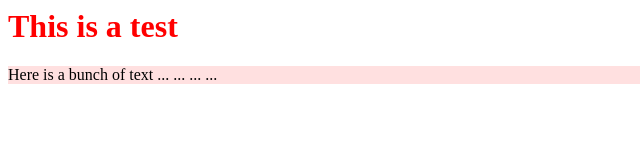
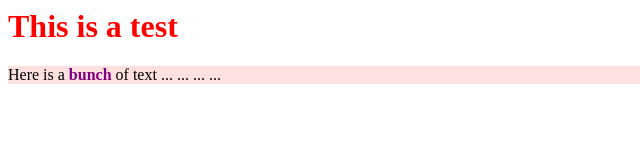
Before and after one commit to bplewe/bplewe.github.io, a plain HTML site: page index.html in a window 1280 px wide. Shown: the full height of the page, 0-640 px from the left. Drawn offline with Linux system fonts and the light colour scheme.

Commit message:
Update index.html

```diff
--- a/index.html
+++ b/index.html
@@ -23,7 +23,7 @@
 <body onload="init();">
 <h1 id="title" onmousedown="change();" onmouseup="unchange();">This is a test</h1>
   <div class="textblock">
-    Here is a bunch of text
+    Here is a <span style="font-weight:bold; color: #7f007f">bunch</span> of text
     ...
     ...
     ...
```
